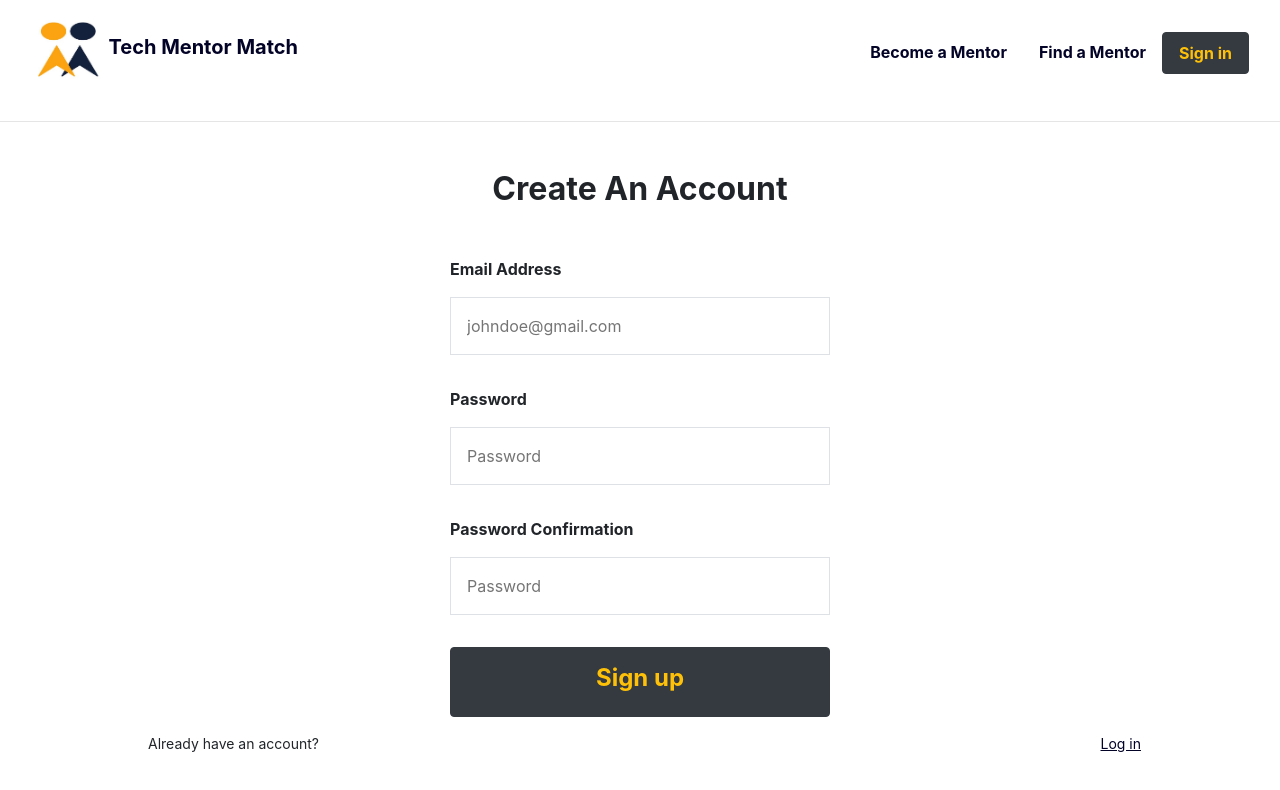
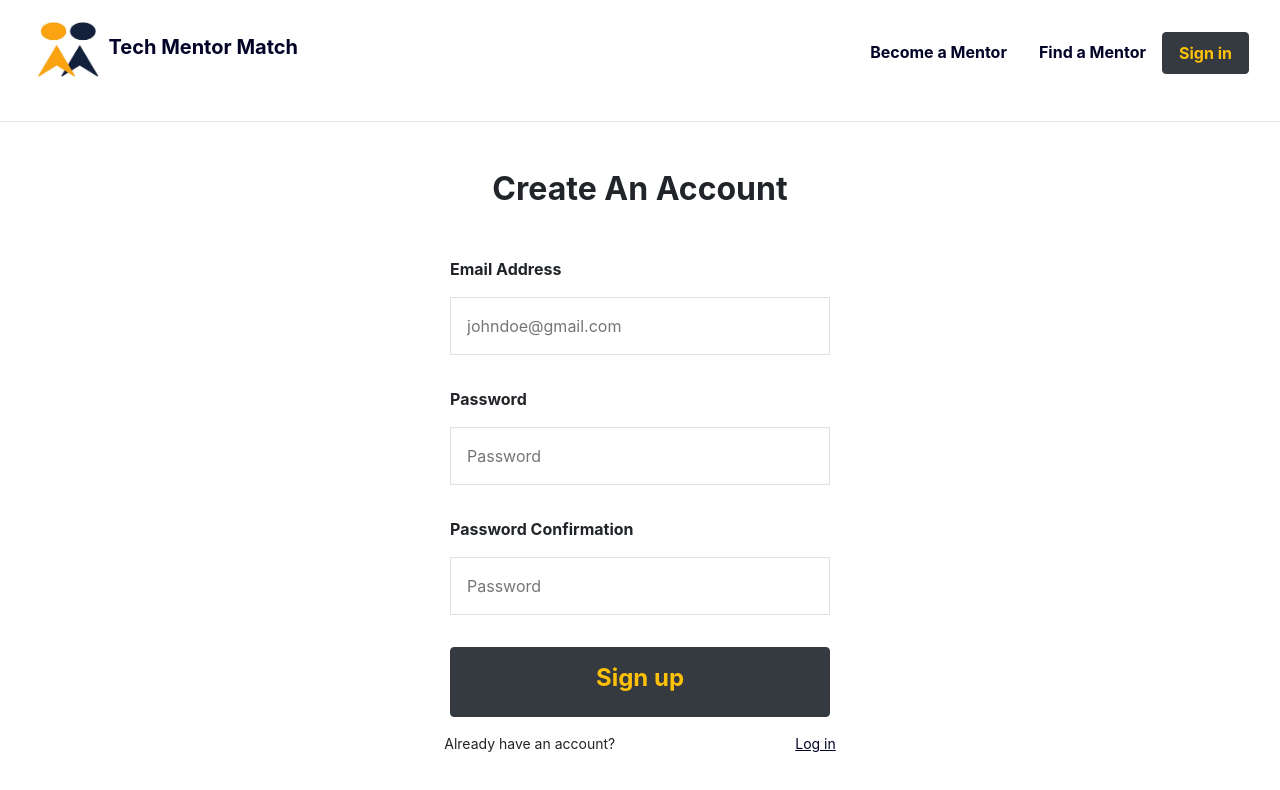
Before and after one commit to sehersarin/InternHacks2021, a React (Create React App) app: page /sign-up in a window 1280 px wide. Shown: the top 790 px of the page. Built offline with nearby package versions, Linux system fonts and the light colour scheme; no server answers.

Commit message:
Fixed layout issues in SignIn + SignUp

```diff
--- a/src/Components/Log-in/SignIn.js
+++ b/src/Components/Log-in/SignIn.js
@@ -40,7 +40,6 @@ function SignIn() {
             {/* <p className="text-center mt-4 mb-5">A place to meet other students preparing for technical
             interviews and to find mentorship</p> */}
             <div className="container">
-                {error && <alert type="danger">{error}</alert>}
                 <form onSubmit={handleSubmit}
                     style={{display: "grid",
                             justifyContent: "center"}}>
@@ -90,8 +89,8 @@ function SignIn() {
                     </button>
                 </form>
 
-                <div className="row mt-3">
-                    <p className="ml-5 mr-5" style={{fontSize: "14px"}}>New to Tech Mentor Match?</p>
+                <div className="row mt-3" style={{justifyContent: 'center'}}>
+                    <p className="mr-5" style={{fontSize: "14px"}}>New to Tech Mentor Match?</p>
                     <a
                         className="navb ml-5"
                         href="/sign-up"
--- a/src/Components/Log-in/SignUp.js
+++ b/src/Components/Log-in/SignUp.js
@@ -32,6 +32,8 @@ function SignUp() {
         if(passwordRef.current.value.length <= 6) {
             return setError('Password needs to be at least 6 characters')
         }
+
+        //check if account is already created or not
 
         try {
             setError('')
@@ -94,9 +96,20 @@ function SignUp() {
                     {/* </div> */}
                 </form>
 
-                <div className="row mt-3 ml-5">
+                <div className="row mt-3" style={{justifyContent: 'center'}}>
                     <p style={{fontSize: "14px"}}>Already have an account?</p>
-                    <div className="col mr-4">
+                    <div className='grid' style={{width: '180px'}}/>
+                    <a
+                        className="navb"
+                        href="/sign-in"
+                        style={{textDecorationLine: 'underline'}}>{" "}
+                        <p style={{fontSize: "14px"}}>Log in</p>
+                    </a>
+                </div>
+
+                {/* <div className="row mt-3" style={{justifyContent: 'center'}}>
+                    <p style={{fontSize: "14px"}}>Already have an account?</p>
+                    <div className="col">
                         <div className="container" style={{textAlign: "right"}}>
                             <a
                                 className="navb"
@@ -106,7 +119,7 @@ function SignUp() {
                             </a>
                         </div>
                     </div>
-                </div>
+                </div> */}
             </div>
         </div>
         </>
```
